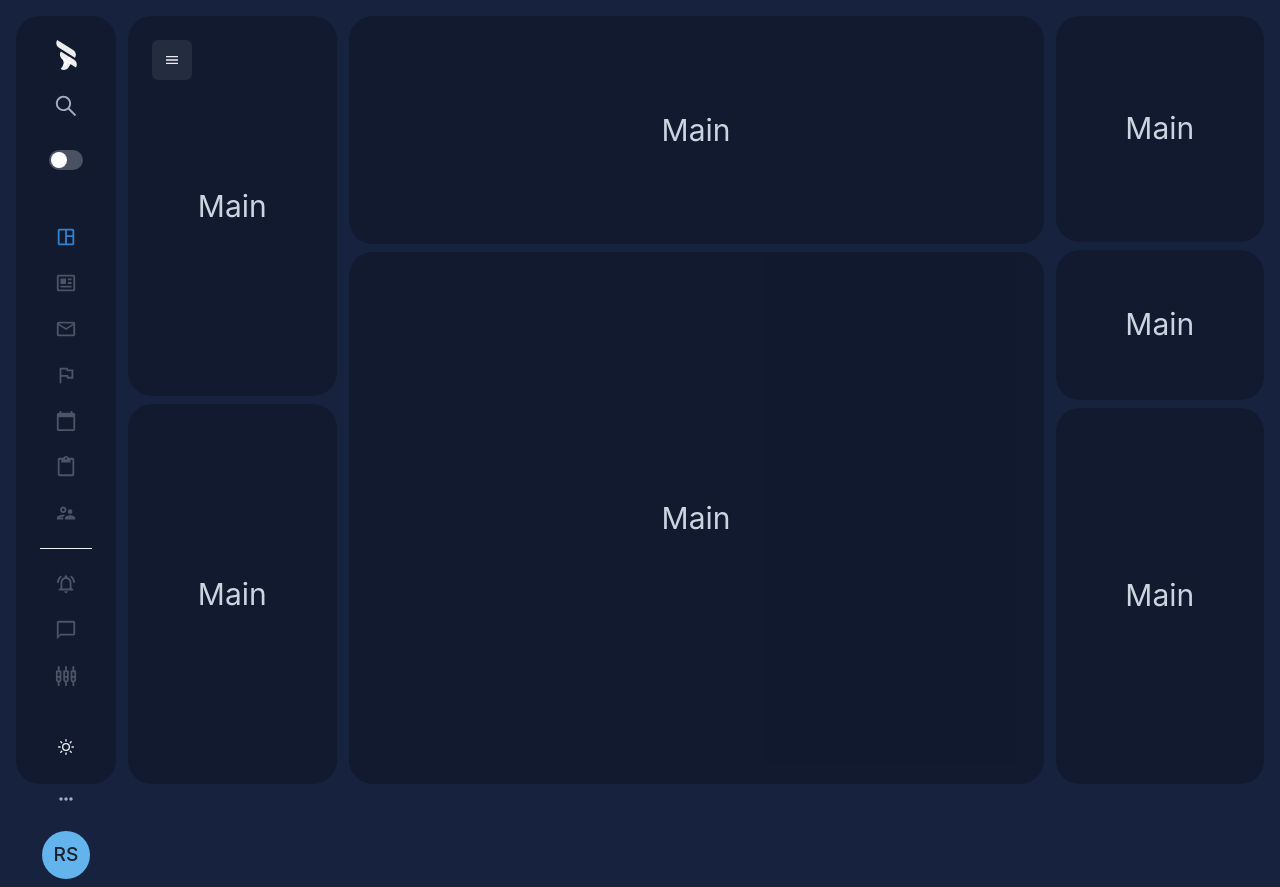
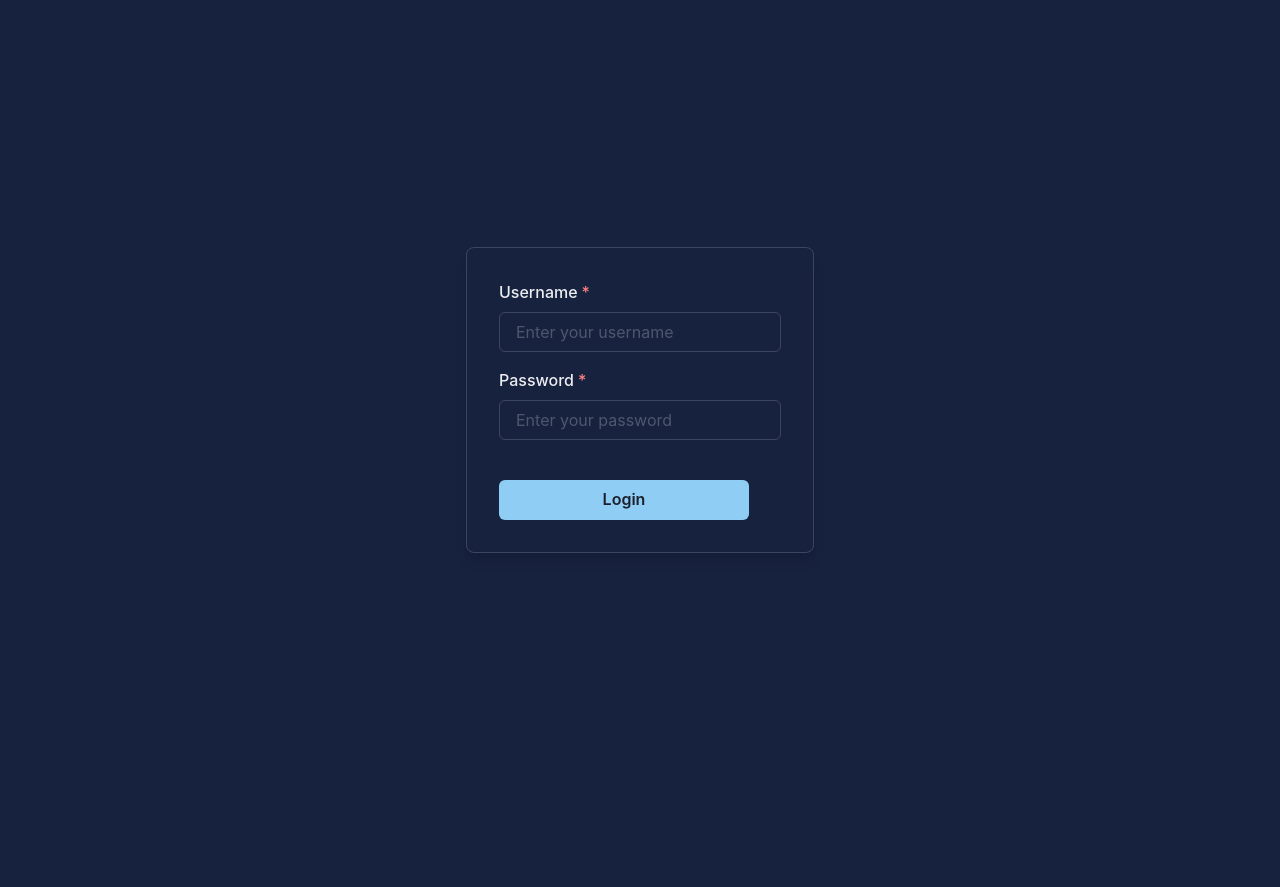
Before and after one commit to reinz-dev/jkon-dashboard, a Next.js app: page / in a window 1280 px wide. After the commit the page ends 832 px from the top, so only its background shows below. Built offline with nearby package versions, Linux system fonts and the light colour scheme.

Commit message:
adding LoginPage

```diff
--- a/package.json
+++ b/package.json
@@ -15,7 +15,9 @@
     "next": "latest",
     "react": "^18.2.0",
     "react-dom": "^18.2.0",
-    "react-icons": "^4.6.0"
+    "react-hook-form": "^7.45.2",
+    "react-icons": "^4.6.0",
+    "react-toastify": "^9.1.3"
   },
   "devDependencies": {
     "@types/node": "^12.12.21",
--- a/pages/dashboard/DashboardPage.jsx
+++ b/pages/dashboard/DashboardPage.jsx
@@ -0,0 +1,157 @@
+import {
+  Flex,
+  VStack,
+  IconButton,
+  Text,
+  useColorModeValue,
+} from "@chakra-ui/react";
+import React from "react";
+import { MdMenu } from "react-icons/md";
+import { Sidebar } from "../../components/Sidebar";
+
+const DashboardPage = () => {
+  const [collapse, setCollapse] = React.useState(false);
+
+  return (
+    <Flex gap={3} w="full" h="100vh" paddingY={4}>
+      <Flex
+        as="aside"
+        w="full"
+        h="full"
+        maxW={collapse ? 350 : 100}
+        alignItems="start"
+        padding={6}
+        flexDirection="column"
+        justifyContent="space-between"
+        transition="ease-in-out .2s"
+        borderRadius="3xl"
+        bg={useColorModeValue("#ffffff40", "#00000040")}
+      >
+        <Sidebar collapse={collapse} />
+      </Flex>
+      <Flex w="full" h="full" gap={3}>
+        <VStack w="30%">
+          <Flex
+            as="main"
+            w="full"
+            h="50%"
+            alignItems="center"
+            justifyContent="center"
+            flexDirection="column"
+            position="relative"
+            borderRadius="3xl"
+            bg={useColorModeValue("#ffffff40", "#00000040")}
+          >
+            <IconButton
+              aria-label="Menu Colapse"
+              icon={<MdMenu />}
+              position="absolute"
+              top={6}
+              left={6}
+              onClick={() => setCollapse(!collapse)}
+            />
+            <Text fontSize={30} color="gray.300">
+              Main
+            </Text>
+          </Flex>
+          <Flex
+            as="main"
+            w="full"
+            h="50%"
+            alignItems="center"
+            justifyContent="center"
+            flexDirection="column"
+            position="relative"
+            borderRadius="3xl"
+            bg={useColorModeValue("#ffffff40", "#00000040")}
+          >
+            <Text fontSize={30} color="gray.300">
+              Main
+            </Text>
+          </Flex>
+        </VStack>
+        <VStack w="100%">
+          <Flex
+            as="main"
+            w="100%"
+            h="30%"
+            alignItems="center"
+            justifyContent="center"
+            flexDirection="column"
+            position="relative"
+            borderRadius="3xl"
+            bg={useColorModeValue("#ffffff40", "#00000040")}
+          >
+            <Text fontSize={30} color="gray.300">
+              Main
+            </Text>
+          </Flex>
+          <Flex
+            as="main"
+            w="100%"
+            h="70%"
+            alignItems="center"
+            justifyContent="center"
+            flexDirection="column"
+            position="relative"
+            borderRadius="3xl"
+            bg={useColorModeValue("#ffffff40", "#00000040")}
+          >
+            <Text fontSize={30} color="gray.300">
+              Main
+            </Text>
+          </Flex>
+        </VStack>
+        <VStack w="30%">
+          <Flex
+            as="main"
+            w="100%"
+            h="30%"
+            alignItems="center"
+            justifyContent="center"
+            flexDirection="column"
+            position="relative"
+            borderRadius="3xl"
+            bg={useColorModeValue("#ffffff40", "#00000040")}
+          >
+            <Text fontSize={30} color="gray.300">
+              Main
+            </Text>
+          </Flex>
+          <Flex
+            as="main"
+            w="100%"
+            h="20%"
+            alignItems="center"
+            justifyContent="center"
+            flexDirection="column"
+            position="relative"
+            borderRadius="3xl"
+            bg={useColorModeValue("#ffffff40", "#00000040")}
+          >
+            <Text fontSize={30} color="gray.300">
+              Main
+            </Text>
+          </Flex>
+          <Flex
+            as="main"
+            w="100%"
+            h="50%"
+            alignItems="center"
+            justifyContent="center"
+            flexDirection="column"
+            position="relative"
+            borderRadius="3xl"
+            bg={useColorModeValue("#ffffff40", "#00000040")}
+          >
+            <Text fontSize={30} color="gray.300">
+              Main
+            </Text>
+          </Flex>
+        </VStack>
+      </Flex>
+    </Flex>
+  );
+};
+
+export default DashboardPage;
--- a/pages/index.jsx
+++ b/pages/index.jsx
@@ -1,158 +1,27 @@
-import {
-  Flex,
-  VStack,
-  HStack,
-  IconButton,
-  Text,
-  useColorModeValue,
-} from "@chakra-ui/react";
-import React from "react";
-import { MdMenu } from "react-icons/md";
-import { Sidebar } from "../components/Sidebar";
+import { useState } from "react";
+import Login from "../pages/login/LoginPage";
+import Dashboard from "../pages/dashboard/DashboardPage";
 
-const IndexPage = () => {
-  const [collapse, setCollapse] = React.useState(false);
+const HomePage = () => {
+  const [loggedIn, setLoggedIn] = useState(false);
+
+  const handleLoginSuccess = () => {
+    setLoggedIn(true);
+  };
+
+  const handleLogout = () => {
+    setLoggedIn(false);
+  };
 
   return (
-    <Flex gap={3} w="full" h="100vh" paddingY={4}>
-      <Flex
-        as="aside"
-        w="full"
-        h="full"
-        maxW={collapse ? 350 : 100}
-        alignItems="start"
-        padding={6}
-        flexDirection="column"
-        justifyContent="space-between"
-        transition="ease-in-out .2s"
-        borderRadius="3xl"
-        bg={useColorModeValue("#ffffff40", "#00000040")}
-      >
-        <Sidebar collapse={collapse} />
-      </Flex>
-      <Flex w="full" h="full" gap={3}>
-        <VStack w="30%">
-          <Flex
-            as="main"
-            w="full"
-            h="50%"
-            alignItems="center"
-            justifyContent="center"
-            flexDirection="column"
-            position="relative"
-            borderRadius="3xl"
-            bg={useColorModeValue("#ffffff40", "#00000040")}
-          >
-            <IconButton
-              aria-label="Menu Colapse"
-              icon={<MdMenu />}
-              position="absolute"
-              top={6}
-              left={6}
-              onClick={() => setCollapse(!collapse)}
-            />
-            <Text fontSize={30} color="gray.300">
-              Main
-            </Text>
-          </Flex>
-          <Flex
-            as="main"
-            w="full"
-            h="50%"
-            alignItems="center"
-            justifyContent="center"
-            flexDirection="column"
-            position="relative"
-            borderRadius="3xl"
-            bg={useColorModeValue("#ffffff40", "#00000040")}
-          >
-            <Text fontSize={30} color="gray.300">
-              Main
-            </Text>
-          </Flex>
-        </VStack>
-        <VStack w="100%">
-          <Flex
-            as="main"
-            w="100%"
-            h="30%"
-            alignItems="center"
-            justifyContent="center"
-            flexDirection="column"
-            position="relative"
-            borderRadius="3xl"
-            bg={useColorModeValue("#ffffff40", "#00000040")}
-          >
-            <Text fontSize={30} color="gray.300">
-              Main
-            </Text>
-          </Flex>
-          <Flex
-            as="main"
-            w="100%"
-            h="70%"
-            alignItems="center"
-            justifyContent="center"
-            flexDirection="column"
-            position="relative"
-            borderRadius="3xl"
-            bg={useColorModeValue("#ffffff40", "#00000040")}
-          >
-            <Text fontSize={30} color="gray.300">
-              Main
-            </Text>
-          </Flex>
-        </VStack>
-        <VStack w="30%">
-          <Flex
-            as="main"
-            w="100%"
-            h="30%"
-            alignItems="center"
-            justifyContent="center"
-            flexDirection="column"
-            position="relative"
-            borderRadius="3xl"
-            bg={useColorModeValue("#ffffff40", "#00000040")}
-          >
-            <Text fontSize={30} color="gray.300">
-              Main
-            </Text>
-          </Flex>
-          <Flex
-            as="main"
-            w="100%"
-            h="20%"
-            alignItems="center"
-            justifyContent="center"
-            flexDirection="column"
-            position="relative"
-            borderRadius="3xl"
-            bg={useColorModeValue("#ffffff40", "#00000040")}
-          >
-            <Text fontSize={30} color="gray.300">
-              Main
-            </Text>
-          </Flex>
-          <Flex
-            as="main"
-            w="100%"
-            h="50%"
-            alignItems="center"
-            justifyContent="center"
-            flexDirection="column"
-            position="relative"
-            borderRadius="3xl"
-            bg={useColorModeValue("#ffffff40", "#00000040")}
-          >
-            <Text fontSize={30} color="gray.300">
-              Main
-            </Text>
-          </Flex>
-        </VStack>
-      </Flex>
-    </Flex>
+    <div>
+      {!loggedIn ? (
+        <Login onLoginSuccess={handleLoginSuccess} />
+      ) : (
+        <Dashboard onLogout={handleLogout} />
+      )}
+    </div>
   );
 };
 
-export default IndexPage;
+export default HomePage;
--- a/pages/login/LoginPage.jsx
+++ b/pages/login/LoginPage.jsx
@@ -0,0 +1,57 @@
+import { useState } from "react";
+import { useRouter } from "next/router";
+import {
+  Box,
+  Flex,
+  Input,
+  Button,
+  FormControl,
+  FormLabel,
+} from "@chakra-ui/react";
+
+const LoginPage = () => {
+  const [username, setUsername] = useState("");
+  const [password, setPassword] = useState("");
+  const router = useRouter();
+
+  const handleLogin = () => {
+    // Lakukan validasi kredensial di sini (misalnya dengan mengirimkan data ke server)
+    // Gantikan komentar di bawah dengan validasi sesuai dengan username dan password yang benar
+    if (username === "reinz" && password === "29121994") {
+      // Jika login berhasil, alihkan ke halaman dashboard
+      router.push("../dashboard/DashboardPage");
+    } else {
+      alert("Login failed. Please check your username and password.");
+    }
+  };
+
+  return (
+    <Flex height="100vh" alignItems="center" justifyContent="center">
+      <Box p={8} maxWidth="md" borderWidth={1} borderRadius={8} boxShadow="lg">
+        <FormControl id="username" isRequired>
+          <FormLabel>Username</FormLabel>
+          <Input
+            type="text"
+            placeholder="Enter your username"
+            value={username}
+            onChange={(e) => setUsername(e.target.value)}
+          />
+        </FormControl>
+        <FormControl id="password" mt={4} isRequired>
+          <FormLabel>Password</FormLabel>
+          <Input
+            type="password"
+            placeholder="Enter your password"
+            value={password}
+            onChange={(e) => setPassword(e.target.value)}
+          />
+        </FormControl>
+        <Button colorScheme="blue" mt={10} w={250} onClick={handleLogin}>
+          Login
+        </Button>
+      </Box>
+    </Flex>
+  );
+};
+
+export default LoginPage;
```
Also changed, not shown: 2 other files (tests, documents, lock files or other folders).
